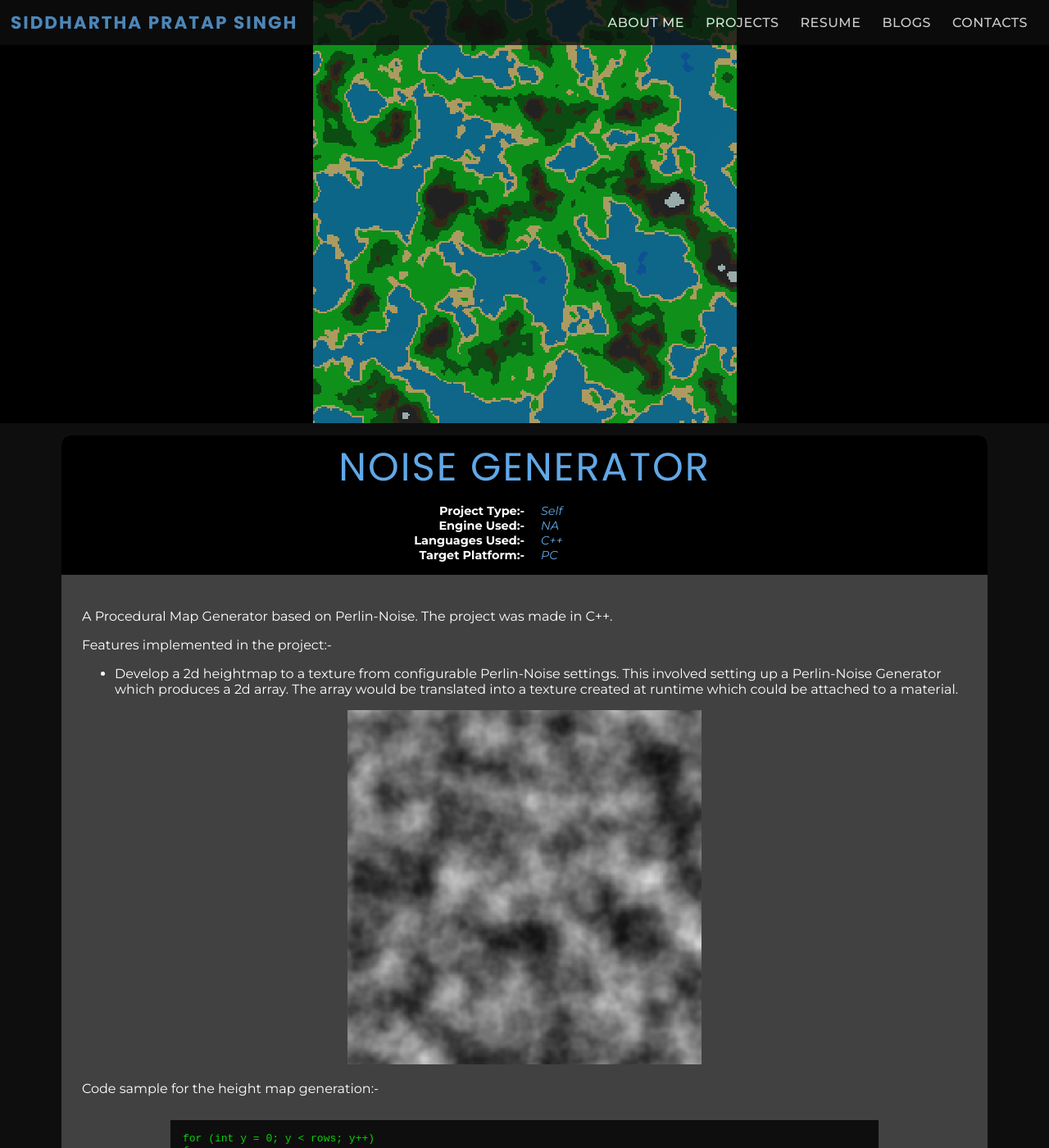
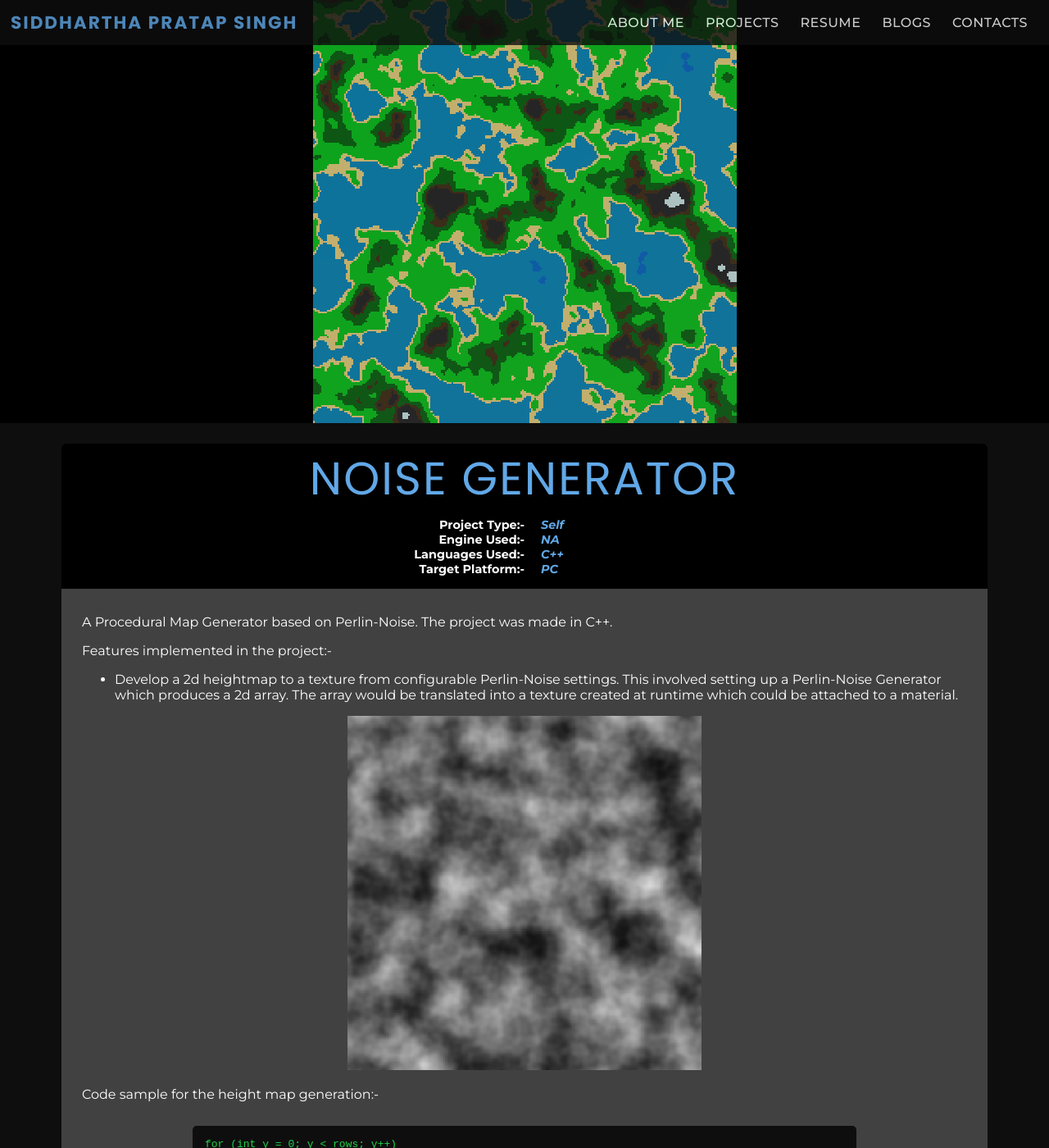
Before and after one commit to sps1112/sps1112.github.io, a Jekyll site: the page built from _posts/2021-05-25-NoiseGenerator.md, in a window 1280 px wide and 1400 px high. Shown: the whole window at 82% size. Built offline with Jekyll 4.4.1, drawn with Linux system fonts in a browser that asks for light colours.

Commit message:
Update css for project and blog

```diff
--- a/assets/css/styles.css
+++ b/assets/css/styles.css
@@ -6,7 +6,7 @@
   --link-col: #ffd900;
   --nav-col: rgb(14, 14, 14);
   --foot-col: rgb(65, 65, 65);
-  --code-col: rgb(9, 209, 9);
+  --code-col: rgb(30, 210, 70);
 }
 
 /* -----------------------------------
@@ -775,10 +775,10 @@
 }
 
 .project-banner > img {
-  opacity: 80%;
+  opacity: 90%;
+  min-height: 300px;
+  max-height: 640px;
   width: auto;
-  min-height: 320px;
-  max-height: 640px;
 }
 
 .project-article {
@@ -788,13 +788,13 @@
   justify-content: center;
   align-items: center;
   padding: 75px;
-  padding-top: 15px;
-  padding-bottom: 50px;
+  padding-top: 25px;
+  padding-bottom: 40px;
 }
 
 .article-container {
   background-color: var(--foot-col);
-  border-radius: 10px;
+  border-radius: 5px;
 }
 
 .project-heading * {
@@ -807,14 +807,13 @@
   text-align: center;
   text-transform: uppercase;
   letter-spacing: 2px;
-  border-top-left-radius: 10px;
-  border-top-right-radius: 10px;
+  border-top-left-radius: 5px;
+  border-top-right-radius: 5px;
   font-family: "Poppins", sans-serif;
 }
 
 .project-name {
-  font-size: 3em;
-  padding: 3px;
+  font-size: 3.5em;
   color: var(--alt-col);
 }
 
@@ -841,7 +840,7 @@
 /* Detail List after blog section */
 
 .project-work {
-  padding: 25px;
+  padding: 15px 25px 15px 25px;
   display: flex;
   justify-content: center;
   align-items: center;
@@ -864,8 +863,9 @@
 .code-block {
   background-color: var(--nav-col);
   color: var(--code-col);
-  width: 80%;
+  width: 75%;
   padding: 15px;
+  border-radius: 5px;
 }
 
 /* -----------------------------------
@@ -883,10 +883,10 @@
 }
 
 .banner-blog > img {
-  opacity: 80%;
+  opacity: 90%;
+  min-height: 300px;
+  max-height: 640px;
   width: auto;
-  min-height: 320px;
-  max-height: 640px;
 }
 
 .blog-article {
@@ -896,13 +896,13 @@
   justify-content: center;
   align-items: center;
   padding: 75px;
-  padding-top: 15px;
-  padding-bottom: 50px;
+  padding-top: 25px;
+  padding-bottom: 40px;
 }
 
 .blog-container {
   background-color: var(--foot-col);
-  border-radius: 10px;
+  border-radius: 5px;
 }
 
 .blog-heading * {
@@ -913,14 +913,14 @@
 .blog-heading {
   background-color: black;
   text-align: center;
-  border-top-left-radius: 10px;
-  border-top-right-radius: 10px;
+  border-top-left-radius: 5px;
+  border-top-right-radius: 5px;
   font-family: "Poppins", sans-serif;
   letter-spacing: 2px;
 }
 
 .blog-name {
-  font-size: 3em;
+  font-size: 3.25em;
   color: var(--alt-col);
   text-transform: uppercase;
   padding: 3px;
@@ -946,7 +946,7 @@
 }
 
 .blog-work {
-  padding: 25px;
+  padding: 15px 25px 15px 25px;
   display: flex;
   justify-content: center;
   align-items: center;
@@ -973,6 +973,7 @@
 
 .detail-val {
   color: var(--alt-col);
+  font-weight: bold;
   padding-left: 20px;
   font-style: italic;
   text-align: left;
```
